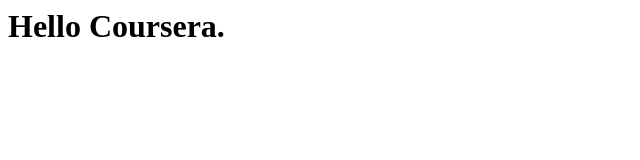
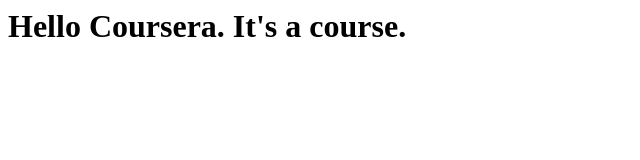
Before and after one commit to Phoenixlore/coursera-test, a plain HTML site: page site/index.html in a window 1280 px wide. Shown: the whole page, without its empty margins (0-640 px from the left). Drawn offline with Linux system fonts and the light colour scheme.

Commit message:
Small addition to page content

```diff
--- a/site/index.html
+++ b/site/index.html
@@ -4,6 +4,6 @@
         <title>Hello Coursera!</title>
     </head>
     <body>
-        <h1>Hello Coursera.</h1>
+        <h1>Hello Coursera. It's a course.</h1>
     </body>
 </html>
```
